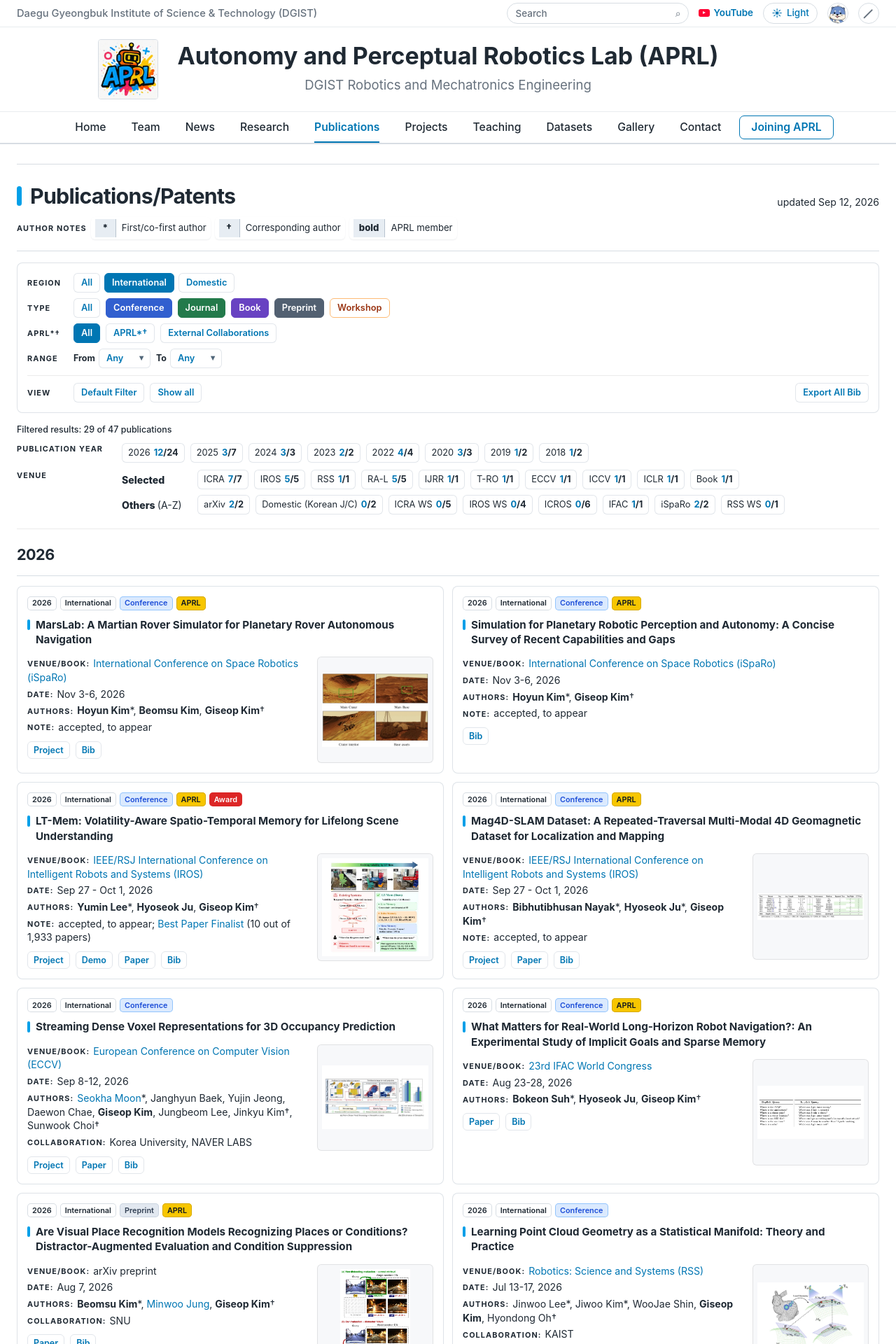
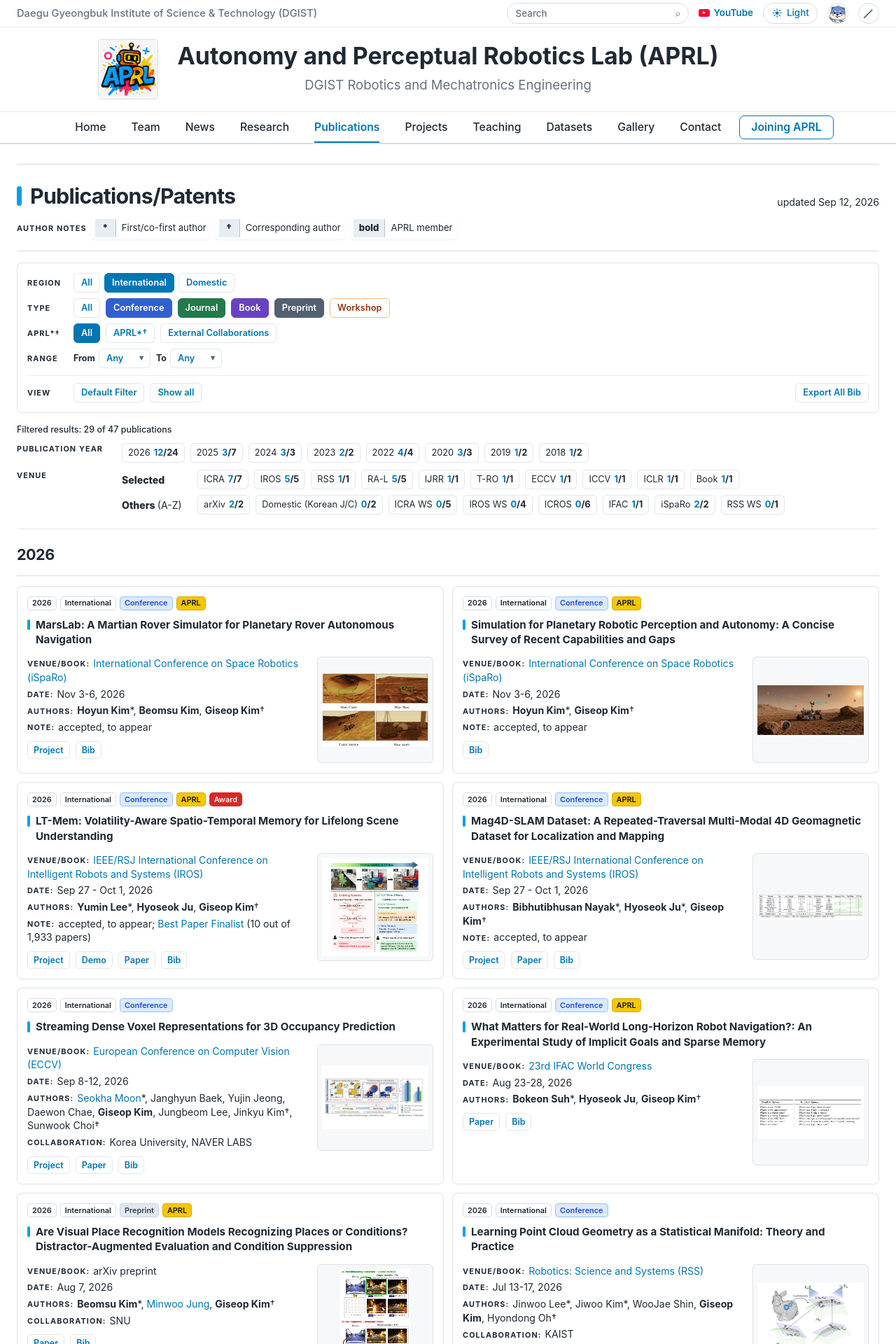
Before and after one commit to team-aprl/team-aprl.github.io, a Jekyll site: the page built from publications.html, in a window 1280 px wide. Shown: the top 1920 px of the page at 70% size. Built offline with Jekyll 4.4.1, drawn with Linux system fonts in a browser that asks for light colours.

Commit message:
Add planetary simulation survey overview image

```diff
--- a/publications.html
+++ b/publications.html
@@ -16,9 +16,10 @@ extra_styles:
             <div class="publication-body"><div class="publication-title-row"><span class="pub-badge pub-year">2026</span><span class="pub-badge">International</span><span class="pub-badge">Conference</span><span class="pub-badge aprl">APRL</span><h3>MarsLab: A Martian Rover Simulator for Planetary Rover Autonomous Navigation</h3></div>
               <div class="publication-meta"><span><b>Venue/Book</b><a href="http://isparo.space">International Conference on Space Robotics (iSpaRo)</a></span><span><b>Date</b>Nov 3-6, 2026</span><span><b>Authors</b><strong>Hoyun Kim</strong>*, <strong>Beomsu Kim</strong>, <strong>Giseop Kim</strong>†</span><span><b>Note</b>accepted, to appear</span></div><div class="publication-actions"><a href="https://kimhoyun-robotair.github.io/MarsLab/">Project</a><button type="button" data-bibtex="@inproceedings{kim2026marslab,&#10;  title={MarsLab: A Martian Rover Simulator for Planetary Rover Autonomous Navigation},&#10;  author={Kim, Hoyun and Kim, Beomsu and Kim, Giseop},&#10;  booktitle={International Conference on Space Robotics (iSpaRo)},&#10;  year={2026}&#10;}">Bib</button></div></div><a class="publication-figure" href="assets/publications/marslab-martian-rover-simulator.png"><img src="assets/publications/thumbs/marslab-martian-rover-simulator-thumb.webp" alt="MarsLab environments including the Main Crater, Mars Base, crater interior, and base assets" width="800" height="557" loading="lazy" decoding="async" /></a>
           </article>
-          <article id="planetary-robotics-simulation-survey-isparo-2026" class="publication-card publication-card-text-only" data-region="international" data-type="conference" data-aprl="aprl" data-year="2026" data-venue="isparo">
+          <article id="planetary-robotics-simulation-survey-isparo-2026" class="publication-card" data-region="international" data-type="conference" data-aprl="aprl" data-year="2026" data-venue="isparo">
             <div class="publication-body"><div class="publication-title-row"><span class="pub-badge pub-year">2026</span><span class="pub-badge">International</span><span class="pub-badge">Conference</span><span class="pub-badge aprl">APRL</span><h3>Simulation for Planetary Robotic Perception and Autonomy: A Concise Survey of Recent Capabilities and Gaps</h3></div>
               <div class="publication-meta"><span><b>Venue/Book</b><a href="http://isparo.space">International Conference on Space Robotics (iSpaRo)</a></span><span><b>Date</b>Nov 3-6, 2026</span><span><b>Authors</b><strong>Hoyun Kim</strong>*, <strong>Giseop Kim</strong>†</span><span><b>Note</b>accepted, to appear</span></div><div class="publication-actions"><button type="button" data-bibtex="@inproceedings{kim2026simulation,&#10;  title={Simulation for Planetary Robotic Perception and Autonomy: A Concise Survey of Recent Capabilities and Gaps},&#10;  author={Kim, Hoyun and Kim, Giseop},&#10;  booktitle={International Conference on Space Robotics (iSpaRo)},&#10;  year={2026}&#10;}">Bib</button></div></div>
+          <a class="publication-figure" href="assets/publications/planetary-simulation-survey-isparo-2026-lightbox.webp"><img src="assets/publications/thumbs/planetary-simulation-survey-isparo-2026-thumb.webp" alt="Planetary robotics simulation overview showing a Mars rover, terrain interaction, lighting, gravity, communication, aerial robotics, and perception" width="800" height="374" loading="lazy" decoding="async" /></a>
           </article>
           <article id="lt-mem" class="publication-card" data-region="international" data-type="conference" data-aprl="aprl" data-year="2026" data-venue="iros">
             <div class="publication-body"><div class="publication-title-row"><span class="pub-badge pub-year">2026</span><span class="pub-badge">International</span><span class="pub-badge">Conference</span><span class="pub-badge aprl">APRL</span><span class="pub-badge publication-award-badge">Award</span><h3>LT-Mem: Volatility-Aware Spatio-Temporal Memory for Lifelong Scene Understanding</h3></div>
```
Also changed, not shown: assets/publications/planetary-simulation-survey-isparo-2026-lightbox.webp (added), assets/publications/thumbs/planetary-simulation-survey-isparo-2026-thumb.webp (added), 1 other file.
